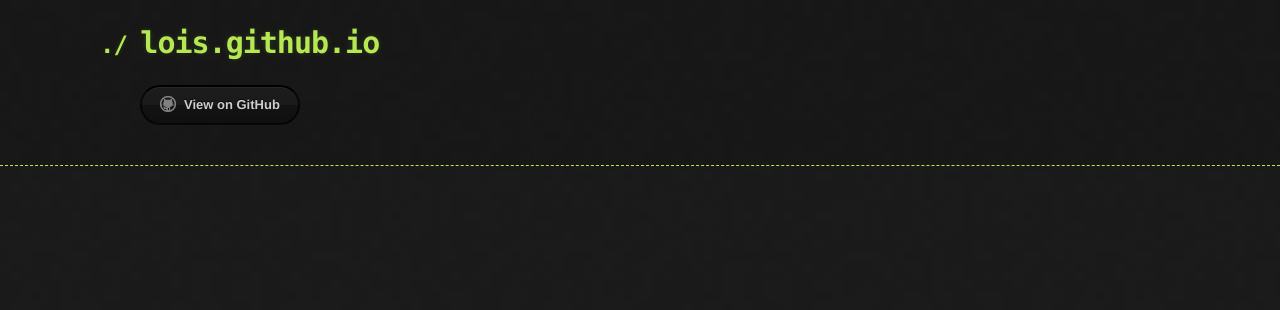
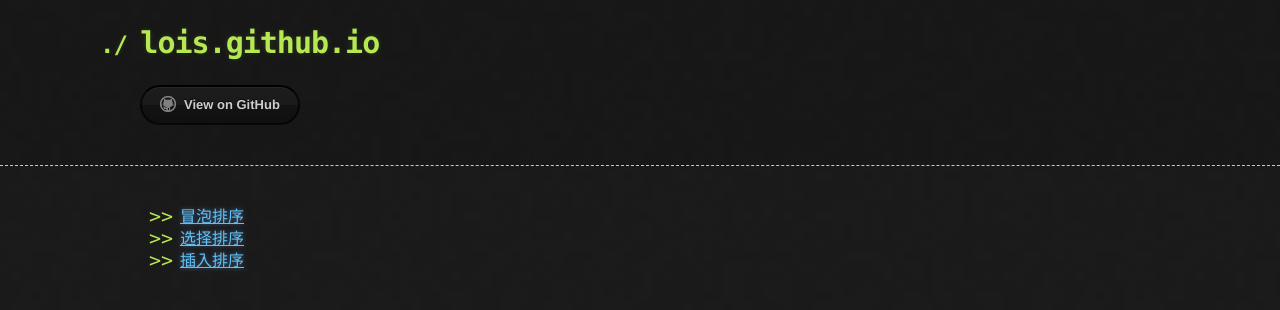
Before and after one commit to lois2014/lois.github.io, a Jekyll site: the page built from docs/algorithm/index.md, in a window 1280 px wide. Shown: the top 310 px of the page. Built offline with Jekyll 4.4.1, drawn with Linux system fonts in a browser that asks for light colours; our own code applies the rules of GitHub Pages for plain Markdown files; the repository's description, which GitHub fills in, is left out.

Commit message:
排序算法

```diff
--- a/docs/algorithm/index.md
+++ b/docs/algorithm/index.md
@@ -0,0 +1,3 @@
+* [冒泡排序](bubbleSort.md)
+* [选择排序](selectionSort.md)
+* [插入排序](insertionSort.md)
```
Also changed, not shown: index.md (+1 -0 lines).
